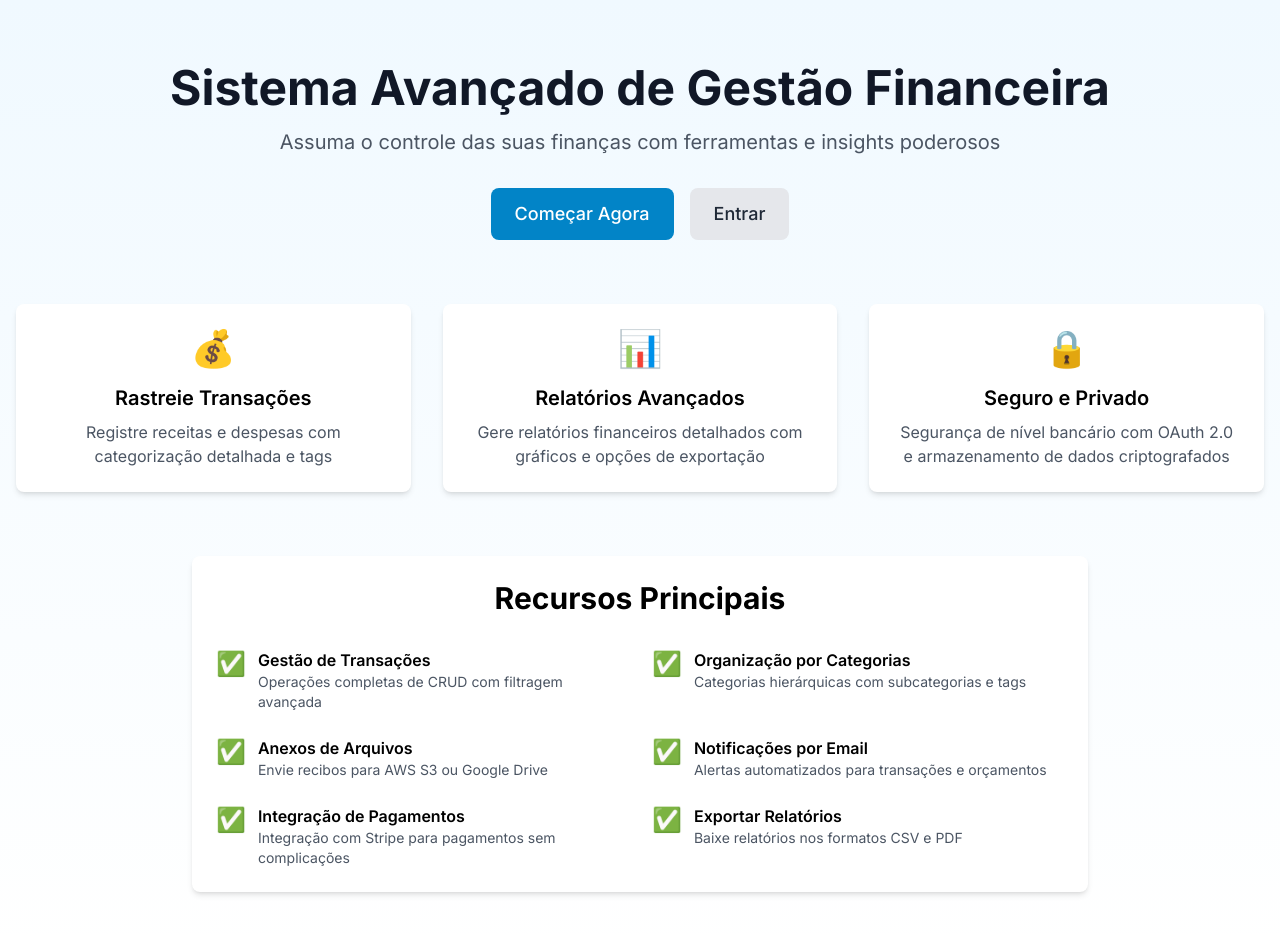
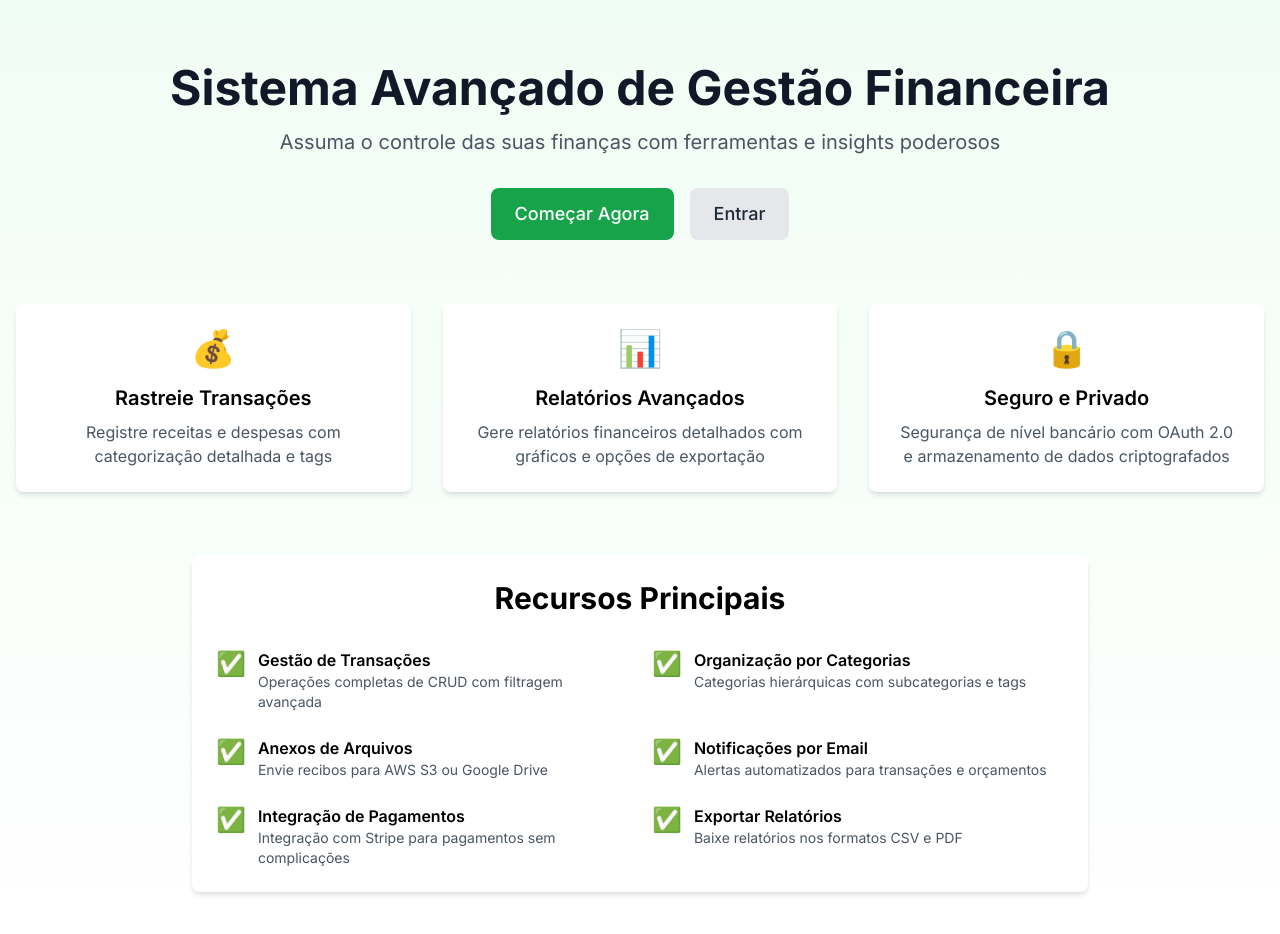
Before and after one commit to Geann0/GerenciamentoFinanceiro, a Next.js app: page / in a window 1280 px wide. Shown: the top 934 px of the page. Built offline with nearby package versions, Linux system fonts and the light colour scheme; no server answers.

Commit message:
UX: Adicionar identidade visual verde, traduzir interface, redirecionar logados, formul\u00e1rios no topo

```diff
--- a/src/app/page.tsx
+++ b/src/app/page.tsx
@@ -1,7 +1,17 @@
 import Link from "next/link";
 import { Button } from "@/components/ui/Button";
+import { getServerSession } from "next-auth";
+import { authOptions } from "@/lib/auth";
+import { redirect } from "next/navigation";
 
-export default function HomePage() {
+export default async function HomePage() {
+  const session = await getServerSession(authOptions);
+
+  // Se usuário está logado, redireciona para dashboard
+  if (session) {
+    redirect("/dashboard");
+  }
+
   return (
     <main className="min-h-screen bg-gradient-to-b from-primary-50 to-white">
       <div className="container mx-auto px-4 py-16">
--- a/src/app/transactions/page.tsx
+++ b/src/app/transactions/page.tsx
@@ -46,7 +46,7 @@ export default function TransactionsPage() {
   if (!session) {
     return (
       <div className="flex items-center justify-center min-h-screen">
-        <div className="text-xl">Please log in to view transactions</div>
+        <div className="text-xl">Faça login para ver as transações</div>
       </div>
     );
   }
@@ -54,7 +54,7 @@ export default function TransactionsPage() {
   if (isLoading) {
     return (
       <div className="flex items-center justify-center min-h-screen">
-        <div className="text-xl">Loading...</div>
+        <div className="text-xl">Carregando...</div>
       </div>
     );
   }
@@ -69,8 +69,8 @@ export default function TransactionsPage() {
       <div className="container mx-auto px-4 py-8">
         <div className="mb-8 flex justify-between items-center">
           <div>
-            <h1 className="text-3xl font-bold text-gray-900">Transactions</h1>
-            <p className="text-gray-600">Manage your income and expenses</p>
+            <h1 className="text-3xl font-bold text-gray-900">Transações</h1>
+            <p className="text-gray-600">Gerencie suas receitas e despesas</p>
           </div>
           <Button
             onClick={() => {
@@ -79,7 +79,7 @@ export default function TransactionsPage() {
             }}
             variant="primary"
           >
-            {showForm ? "Cancel" : "+ New Transaction"}
+            {showForm ? "Cancelar" : "+ Nova Transação"}
           </Button>
         </div>
 
--- a/src/components/Navigation.tsx
+++ b/src/components/Navigation.tsx
@@ -23,8 +23,8 @@ export function Navigation() {
       <div className="container mx-auto px-4">
         <div className="flex items-center justify-between h-16">
           <div className="flex items-center space-x-8">
-            <Link href="/" className="text-xl font-bold text-primary-600">
-              Finance Manager
+            <Link href="/dashboard" className="text-xl font-bold text-primary-600">
+              💰 Finanças Pro
             </Link>
             <div className="hidden md:flex space-x-4">
               <Link
--- a/tailwind.config.js
+++ b/tailwind.config.js
@@ -9,16 +9,28 @@ module.exports = {
     extend: {
       colors: {
         primary: {
-          50: "#f0f9ff",
-          100: "#e0f2fe",
-          200: "#bae6fd",
-          300: "#7dd3fc",
-          400: "#38bdf8",
-          500: "#0ea5e9",
-          600: "#0284c7",
-          700: "#0369a1",
-          800: "#075985",
-          900: "#0c4a6e",
+          50: "#f0fdf4",
+          100: "#dcfce7",
+          200: "#bbf7d0",
+          300: "#86efac",
+          400: "#4ade80",
+          500: "#22c55e",
+          600: "#16a34a",
+          700: "#15803d",
+          800: "#166534",
+          900: "#14532d",
+        },
+        secondary: {
+          50: "#f8fafc",
+          100: "#f1f5f9",
+          200: "#e2e8f0",
+          300: "#cbd5e1",
+          400: "#94a3b8",
+          500: "#64748b",
+          600: "#475569",
+          700: "#334155",
+          800: "#1e293b",
+          900: "#0f172a",
         },
         success: {
           100: "#d1fae5",
```
